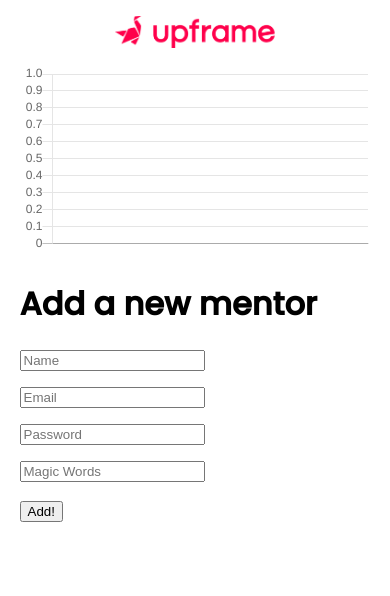
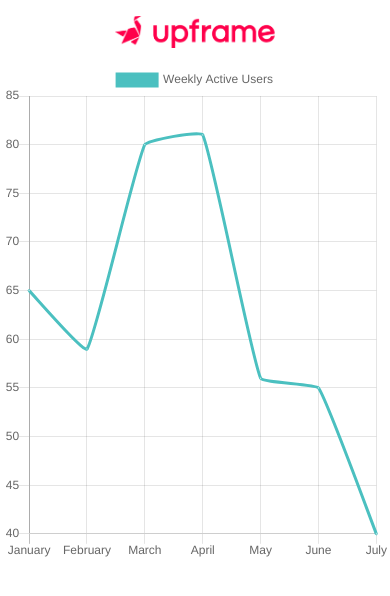
Before and after one commit to upframe/dashboard, a React (Create React App) app: page / in a window 390 px wide. Shown: the top 596 px of the page. Built offline with nearby package versions, Linux system fonts and the light colour scheme.

Commit message:
chore: clean unnecessary code

```diff
--- a/src/screens/home/index.js
+++ b/src/screens/home/index.js
@@ -5,46 +5,10 @@ import './style.css'
 
 const Home = () => {
 
-  const mentor = 'mentor'
   const [data, setData] = useState()
-  const [email, setEmail] = useState('')
-  const [password, setPassword] = useState('')
-  const [name, setName] = useState('')
-  const [developerPass, setDeveloperPass] = useState('')
 
   useEffect(() => { // Component Did Mount
-    // //DEBUG
-    // setData({
-    //   labels: ['January', 'February', 'March', 'April', 'May', 'June', 'July'],
-    //   datasets: [
-    //     {
-    //       label: 'Weekly Active Users',
-    //       fill: false,
-    //       lineTension: 0.1,
-    //       backgroundColor: 'rgba(75,192,192,0.4)',
-    //       borderColor: 'rgba(75,192,192,1)',
-    //       borderCapStyle: 'butt',
-    //       borderDash: [],
-    //       borderDashOffset: 0.0,
-    //       borderJoinStyle: 'miter',
-    //       pointBorderColor: 'rgba(75,192,192,1)',
-    //       pointBackgroundColor: '#fff',
-    //       pointBorderWidth: 1,
-    //       pointHoverRadius: 5,
-    //       pointHoverBackgroundColor: 'rgba(75,192,192,1)',
-    //       pointHoverBorderColor: 'rgba(220,220,220,1)',
-    //       pointHoverBorderWidth: 2,
-    //       pointRadius: 1,
-    //       pointHitRadius: 10,
-    //       data: [65, 59, 80, 81, 56, 55, 40],
-    //     }
-    //   ]
-    // })
-    // // Remove when done above
-    fetch('http://localhost/analytics')
-      .then((res) => res.json())
-      .then((res) => {
-        console.log(res)
+    //DEBUG
     setData({
       labels: ['January', 'February', 'March', 'April', 'May', 'June', 'July'],
       datasets: [
@@ -71,48 +35,46 @@ const Home = () => {
         }
       ]
     })
-        // data.labels = ['January', 'February', 'March', 'April', 'May', 'June', 'July']
-        // data.datasets[0].data = [65, 59, 80, 81, 56, 55, 40]
-      })
+    // Remove when done above
+    // fetch('http://localhost/analytics')
+    //   .then((res) => res.json())
+    //   .then((res) => {
+    //     console.log(res)
+    //     setData({
+    //       labels: ['January', 'February', 'March', 'April', 'May', 'June', 'July'],
+    //       datasets: [
+    //         {
+    //           label: 'Weekly Active Users',
+    //           fill: false,
+    //           lineTension: 0.1,
+    //           backgroundColor: 'rgba(75,192,192,0.4)',
+    //           borderColor: 'rgba(75,192,192,1)',
+    //           borderCapStyle: 'butt',
+    //           borderDash: [],
+    //           borderDashOffset: 0.0,
+    //           borderJoinStyle: 'miter',
+    //           pointBorderColor: 'rgba(75,192,192,1)',
+    //           pointBackgroundColor: '#fff',
+    //           pointBorderWidth: 1,
+    //           pointHoverRadius: 5,
+    //           pointHoverBackgroundColor: 'rgba(75,192,192,1)',
+    //           pointHoverBorderColor: 'rgba(220,220,220,1)',
+    //           pointHoverBorderWidth: 2,
+    //           pointRadius: 1,
+    //           pointHitRadius: 10,
+    //           data: [65, 59, 80, 81, 56, 55, 40],
+    //         }
+    //       ]
+    //     })
+    //     // data.labels = ['January', 'February', 'March', 'April', 'May', 'June', 'July']
+    //     // data.datasets[0].data = [65, 59, 80, 81, 56, 55, 40]
+    //   })
   }, [])
-
-  const addMentor = () => {
-    const fetchBody = {
-      email, password, name, developerPass, type: 'mentor'
-    }
-    const fetchData = {
-      method: 'POST',
-      mode: 'cors',
-      body: JSON.stringify(fetchBody),
-      headers: {
-        'Content-Type': 'application/json'
-      }
-    }
-    fetch('http://localhost/auth/register', fetchData)
-      .then((res) => res.json())
-      .then((res) => {
-        if (res.code === 400) {
-          alert('Insufficient fields')
-        } else if (res.code === 401) {
-          alert('Wrong developer pass')
-        } else {
-          alert('New mentor added')
-        }
-      })
-  }
 
   return (
     <div className='home'>
       <div className='kpi-graph'>
-        <Line data={data} options={{ maintainAspectRatio: false }}/>
-      </div>
-      <div className='add-mentor'>
-        <h1>Add a new mentor</h1>
-        <input placeholder='Name' type='text' value={name} onChange={(e) => setName(e.target.value)}/>
-        <input placeholder='Email' type='email' value={email} onChange={(e) => setEmail(e.target.value)}/>
-        <input placeholder='Password' type='password' value={password} onChange={(e) => setPassword(e.target.value)}/>
-        <input placeholder='Magic Words' type='password' value={developerPass} onChange={(e) => setDeveloperPass(e.target.value)}/>
-        <button onClick={addMentor}>Add!</button>
+        <Line data={data} options={{ maintainAspectRatio: false }} height={500}/>
       </div>
     </div>
   )
--- a/src/screens/home/style.css
+++ b/src/screens/home/style.css
@@ -1,34 +1,3 @@
-.home {
-  display: flex;
+.kpi-graph {
+  height: 100%
 }
-
-.kpi-graph {
-  width: 50%;
-  height: 80vh;
-}
-
-.add-mentor {
-  width: 50%;
-  display: block;
-}
-
-.add-mentor input {
-  display: block;
-  margin-top: 1rem;
-  margin-bottom: 1rem;
-}
-
-@media only screen and (max-width: 760px) {
-  .home {
-    display: block;
-  }
-  .kpi-graph {
-    margin: auto;
-    width: 90%;
-    height: 50vw;
-  }
-  .add-mentor {
-    margin: auto;
-    width: 90%;
-  }
-}
```
Lines whose indentation alone changed are shown as unchanged.
